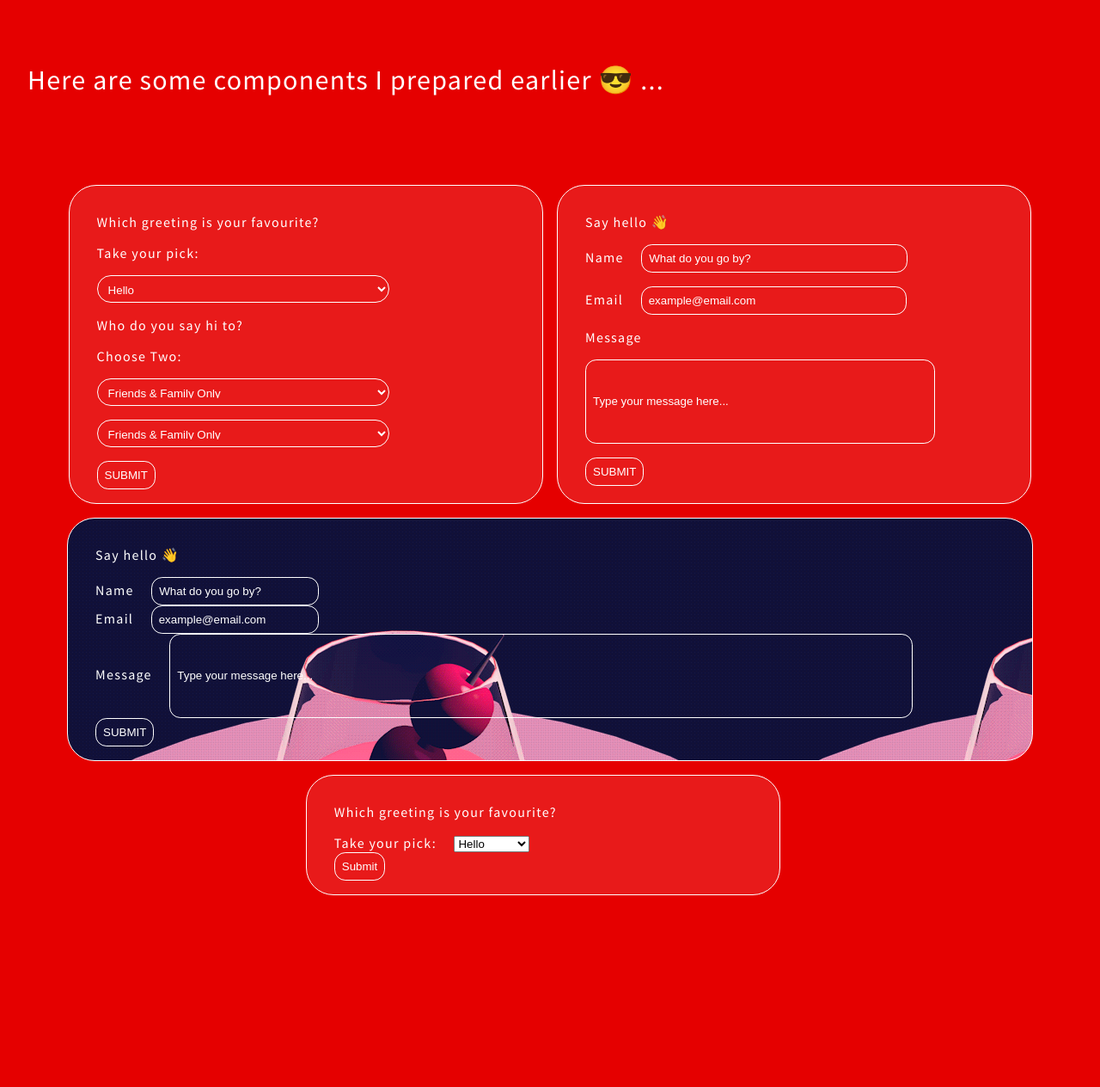
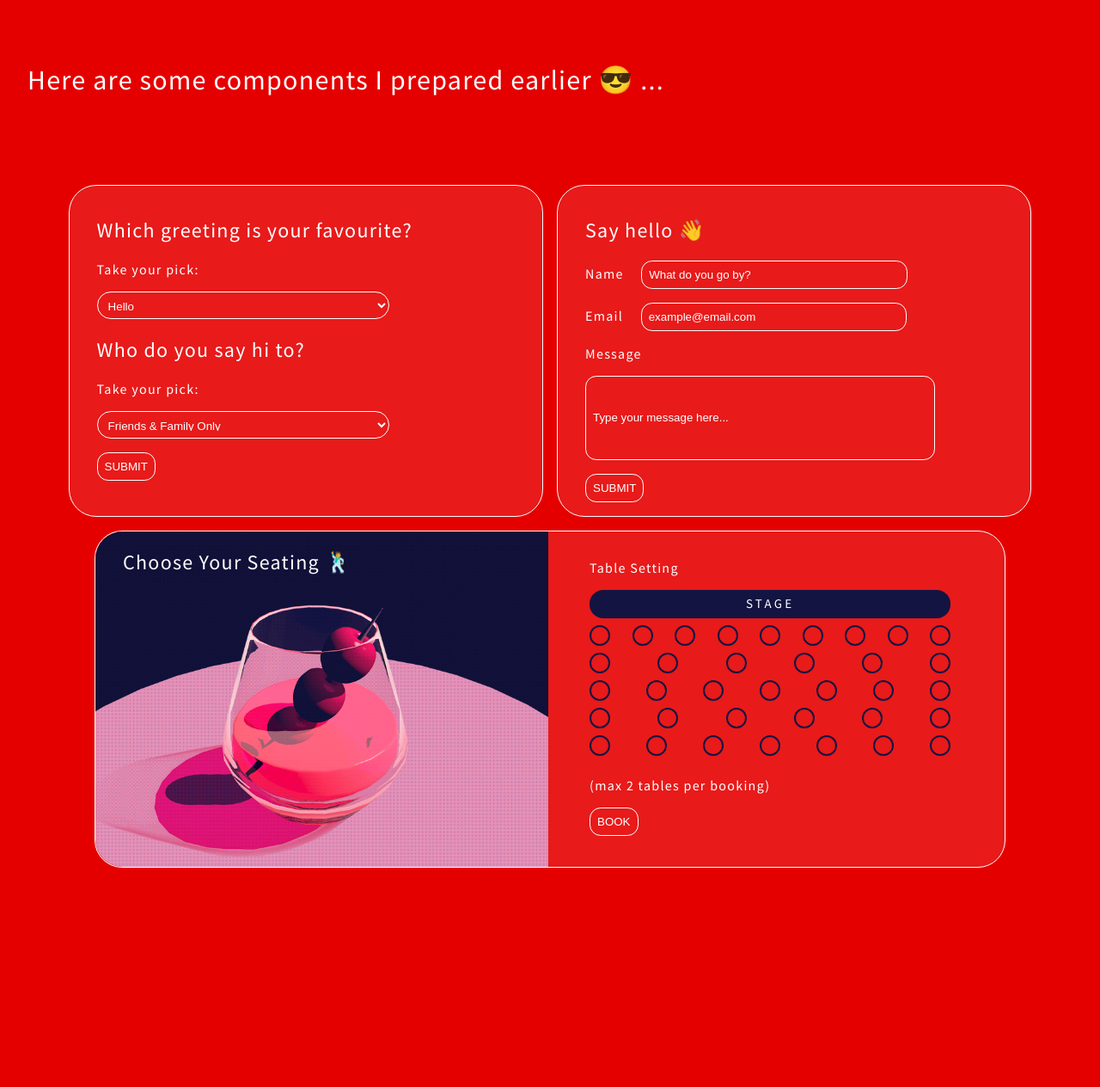
Before and after one commit to alionroar/Quick-Static-Site, a PHP site: page /index.html in a window 1280 px wide. Shown: the part 1086-2350 px from the top of the page at 86% size. Run offline with PHP 8.4, Linux system fonts and the light colour scheme.

Commit message:
cleaning up & adding descriptions

```diff
--- a/css/main.css
+++ b/css/main.css
@@ -40,6 +40,10 @@ nav ul {
 h1, h2 {
   font-weight: 400;
   padding-bottom: 5rem;
+}
+
+.form-heading {
+  padding-bottom: 0;
 }
 
 #components, #designs {
@@ -116,12 +120,68 @@ input[type=text]:focus, select:focus {
 
 #largeForm {
   width: 87%;
-  background-image:url("img/sweep-vermouth.gif");
+  display: flex;
+  justify-content: space-between;
+  padding: 0;
+
+  @media only screen and (max-width: 730px) {
+      flex-wrap: wrap;
+  }
+}
+
+#largeForm ul {
+  margin: 1rem;
+  width: 50%;
+}
+
+#largeForm li {
+  width: 90%;
+}
+
+#bg-img {
+  //used gif from: https://dribbble.com/shots/4589411-Sweep-Vermouth;
+  background:url("../img/sweep-vermouth.gif");
+  background-size: cover;
+  width: 53%;
+  border-top-left-radius: 2rem;
+  border-bottom-left-radius: 2rem;
+  margin-right: 2rem;
+  padding-left: 2rem;
 }
 
 #message {
   width: 80%;
   height:5rem;
+}
+
+.section {
+  display: flex;
+  flex-direction: row;
+  justify-content: space-between;
+}
+
+#stage {
+  background-color: #141442;
+  height: 1.7rem;
+  margin-bottom: .5rem;
+  border-radius: 1rem;
+  text-align: center;
+  letter-spacing: .2rem;
+  padding-top:.4rem;
+  font-size: 15px;
+}
+
+
+.seat {
+  height: 20px;
+  width: 20px;
+  border:solid 2px #141442;
+  border-radius: 50%;
+  margin-bottom: .5rem;
+}
+
+.seat:hover {
+  background-color: #141442;
 }
 
 .short-input{
@@ -141,15 +201,25 @@ input[type=text]:focus, select:focus {
   width: 30vw;
 }
 
-#images {
+.concepts {
   display: flex;
-  flex-wrap: wrap;
-  align-items: center;
+  justify-content: space-between;
+  width: 90%;
 }
 
+#images {
+  flex-wrap: wrap;
+  width: 50vw;
+}
 option {
   background: none;
 }
+
 form ul {
   padding-left: 0;
 }
+
+#designs p {
+  width: 70vw;
+  line-height: 2rem;
+}
--- a/index.html
+++ b/index.html
@@ -41,7 +35,7 @@ There may certainly be parts of these documents that could be more concise.
           <form id="greetingForm">
             <ul>
               <li>
-                <p> Which greeting is your favourite?</p>
+                  <h2 class="form-heading"> Which greeting is your favourite?</h2>
               </li>
               <li><label class="choose" id="greetingLabel">Take your pick:</label></li>
               <li>
@@ -52,20 +46,13 @@ There may certainly be parts of these documents that could be more concise.
                 </select>
               </li>
               <li>
-                <p> Who do you say hi to?</p>
+                  <h2 class="form-heading"> Who do you say hi to?</h2>
               </li>
               <li>
-                <label>Choose Two:</label>
+                  <label>Take your pick:</label>
               </li>
               <li>
                 <select class="greeting-field" name="greetingField2" class="field">
-                <option value="Friends & family only">Friends & Family Only</option>
-                <option value="My cat">My cat</option>
-                <option value="Everyone">Everyone</option>
-              </select>
-            </li>
-            <li>
-              <select class="greeting-field" name="greetingField3" class="field">
                   <option value="Friends & family only">Friends & Family Only</option>
                   <option value="My cat">My cat</option>
                   <option value="Everyone">Everyone</option>
@@ -78,7 +65,7 @@ There may certainly be parts of these documents that could be more concise.
           </form>
 
           <form id="contactForm">
-          <p> Say hello 👋 </p>
+            <h2 class="form-heading"> Say hello 👋 </h2>
               <ul>
                 <li>
                   <label for="name"> Name </label>
@@ -94,20 +81,72 @@ There may certainly be parts of these documents that could be more concise.
               </ul>
           </form>
 
-        <form id="largeForm">
-          <p> Say hello 👋 </p>
-          <div>
-            <label for="name"> Name </label>
-            <input type="text" id="name" placeholder="What do you go by?"/><br />
-            <label for="email"> Email </label>
-            <input type="text" id="email" placeholder="example@email.com"/><br />
-            <label for="message"> Message </label>
-            <input type="text" id="message" placeholder="Type your message here..."/><br />
-            <input name="submitMessage" type="submit" value="SUBMIT" />
+          <form id="largeForm" class="bg-img">
+            <div id="bg-img"><h2> Choose Your Seating 🕺 </h2></div>
+              <ul>
+                <li>
+                  <p>
+                    Table Setting
+                  </p>
+                </li>
+                <li>
+                  <div id="stage">STAGE</div>
+                  <div class="section">
+                    <div class="seat"></div>
+                    <div class="seat"></div>
+                    <div class="seat"></div>
+                    <div class="seat"></div>
+                    <div class="seat"></div>
+                    <div class="seat"></div>
+                    <div class="seat"></div>
+                    <div class="seat"></div>
+                    <div class="seat"></div>
                   </div>
+                  <div class="section">
+                    <div class="seat"></div>
+                    <div class="seat"></div>
+                    <div class="seat"></div>
+                    <div class="seat"></div>
+                    <div class="seat"></div>
+                    <div class="seat"></div>
+                  </div>
+                  <div class="section">
+                    <div class="seat"></div>
+                    <div class="seat"></div>
+                    <div class="seat"></div>
+                    <div class="seat"></div>
+                    <div class="seat"></div>
+                    <div class="seat"></div>
+                    <div class="seat"></div>
+                  </div>
+                  <div class="section">
+                    <div class="seat"></div>
+                    <div class="seat"></div>
+                    <div class="seat"></div>
+                    <div class="seat"></div>
+                    <div class="seat"></div>
+                    <div class="seat"></div>
+                  </div>
+                  <div class="section">
+                    <div class="seat"></div>
+                    <div class="seat"></div>
+                    <div class="seat"></div>
+                    <div class="seat"></div>
+                    <div class="seat"></div>
+                    <div class="seat"></div>
+                    <div class="seat"></div>
+                  </div>
+                </li>
+                <li>
+                  <p>
+                    (max 2 tables per booking)
+                  </p>
+                </li>
+                <li><input name="submitMessage" type="submit" value="BOOK" /></li><br />
+              </ul>
           </form>
 
-        <form id="greetingForm">
+          <!-- <form id="greetingForm">
             <p> Which greeting is your favourite?</p>
             <label class="choose" id="greetingLabel">Take your pick:</label>
             <select id="greetingField1" name="greetingField1" class="field">
```
Also changed, not shown: other parts of index.html (+35 -18 lines), img/iPhone X3.png (added). Lines whose indentation alone changed are shown as unchanged.
